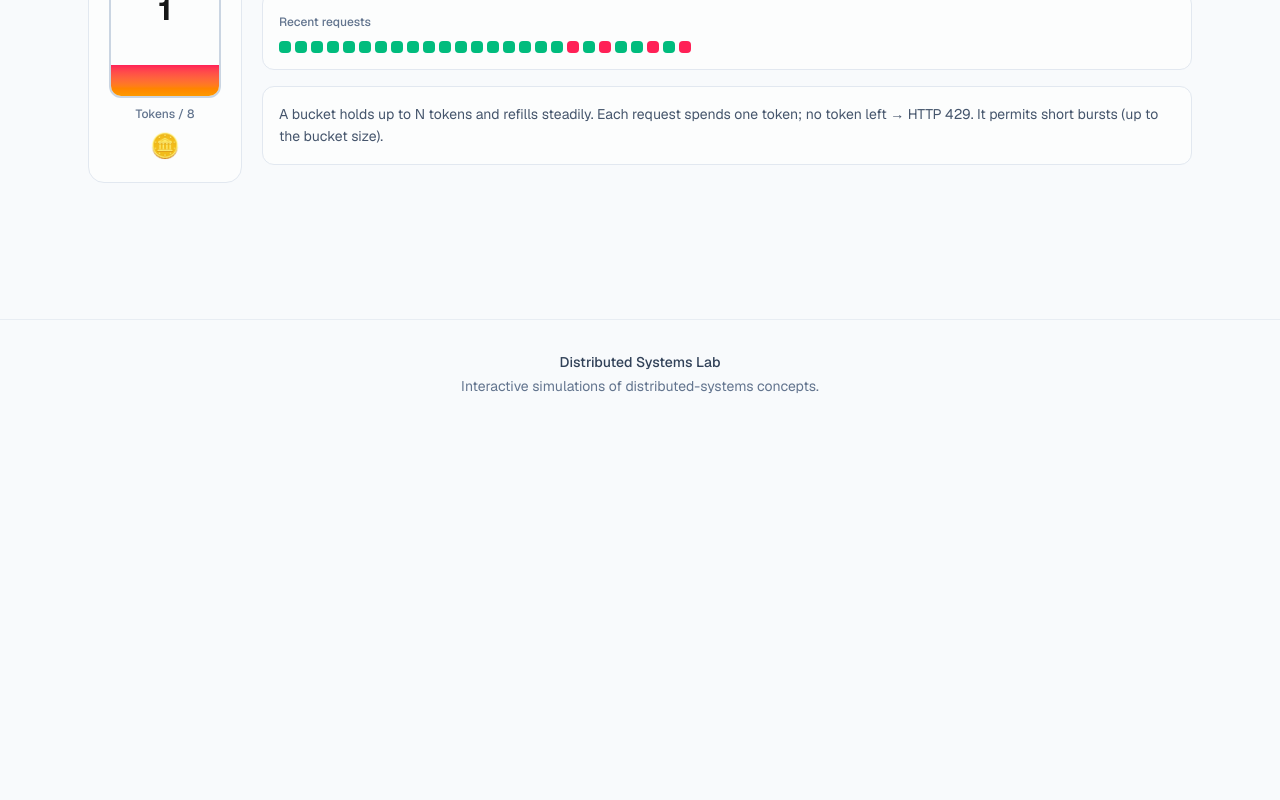
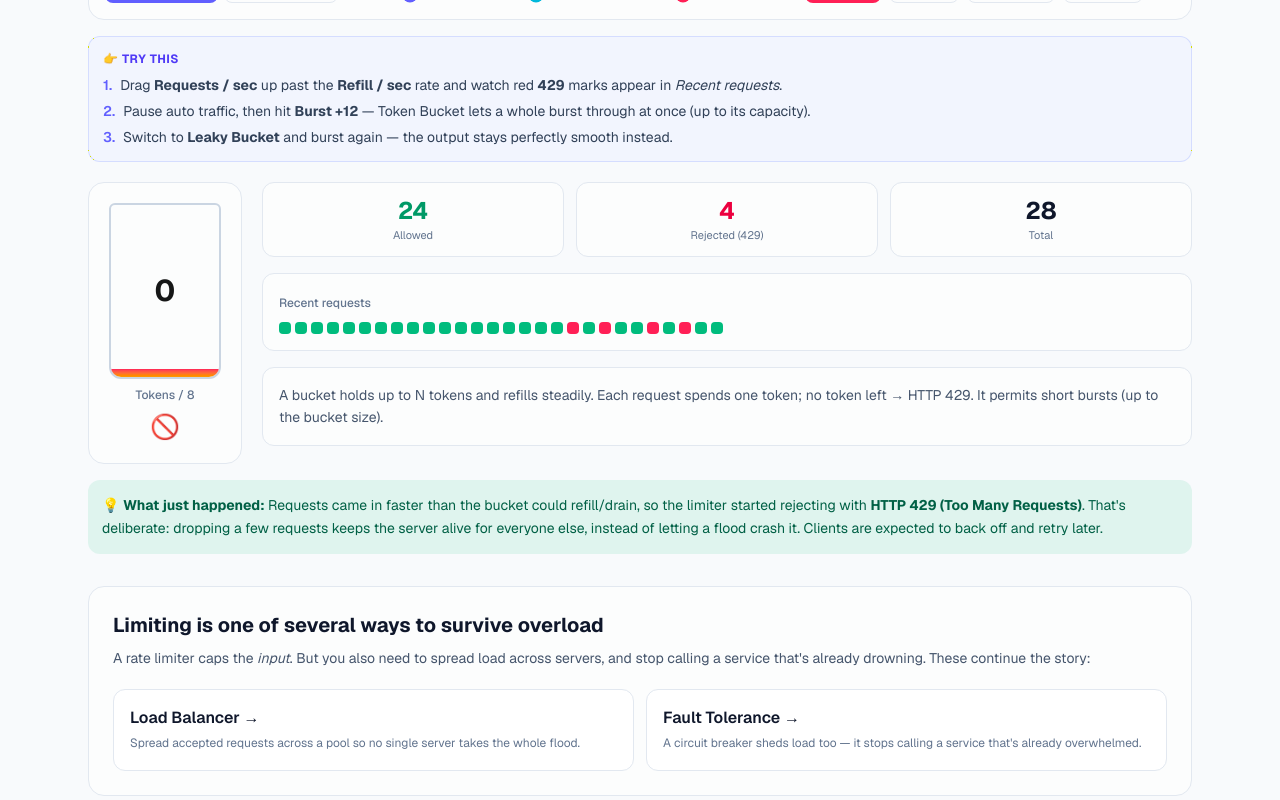
Before and after one commit to yazon551-byte/ds, a Next.js app: page /labs/rate-limiter in a window 1280 px wide. Shown: the part 520-1320 px from the top of the page. Before the commit the page ends 948 px from the top, so only its background shows below. Built offline with nearby package versions, Linux system fonts and the light colour scheme.

Commit message:
Rate Limiter: guided UX (mission tracker, Try-this, 429/bucket reveals, next-steps)

```diff
--- a/src/components/labs/rate-limiter-lab.tsx
+++ b/src/components/labs/rate-limiter-lab.tsx
@@ -1,8 +1,10 @@
 "use client";
 
 import { useCallback, useEffect, useRef, useState } from "react";
+import Link from "next/link";
 import { useApp } from "@/components/providers";
 import { LabShell } from "@/components/lab-shell";
+import { TryIt, Aha, MissionTracker } from "@/components/labs/ux";
 import type { Localized } from "@/lib/types";
 
 type Algo = "token" | "leaky";
@@ -56,6 +58,10 @@ export function RateLimiterLab() {
   const [reqRate, setReqRate] = useState(DEFAULTS.reqRate);
   const [running, setRunning] = useState(true);
 
+  // ── gamification: overflow the limiter and compare the two algorithms ─
+  const [missions, setMissions] = useState({ rejected: false, burst: false, compared: false });
+  const allDone = missions.rejected && missions.burst && missions.compared;
+
   const algoRef = useRef(algo);
   const capRef = useRef(capacity);
   const rateRef = useRef(rate);
@@ -93,6 +99,7 @@ export function RateLimiterLab() {
       } else {
         rejectedRef.current++;
         pushRecent(false);
+        setMissions((m) => (m.rejected ? m : { ...m, rejected: true }));
       }
     } else {
       if (queueRef.current < capRef.current) {
@@ -101,6 +108,7 @@ export function RateLimiterLab() {
       } else {
         rejectedRef.current++;
         pushRecent(false); // overflow
+        setMissions((m) => (m.rejected ? m : { ...m, rejected: true }));
       }
     }
   }, []);
@@ -186,17 +194,27 @@ export function RateLimiterLab() {
       title={{ en: "Rate Limiter", ar: "محدّد المعدّل" }}
       difficulty="Intermediate"
       intro={{
-        en: "Protect a server from being overwhelmed. Flood it with traffic and watch the limiter let requests through or reject them with HTTP 429. Token Bucket allows short bursts; Leaky Bucket forces a perfectly steady output.",
-        ar: "احمِ الخادم من الإغراق. أغرقه بالترافيك وشاهد المحدِّد يسمح للطلبات أو يرفضها بـ HTTP 429. «دلو الرموز» يسمح بدفعات قصيرة؛ و«الدلو المثقوب» يفرض خرجاً ثابتاً تماماً.",
+        en: "The problem: clients (or a runaway script) can send far more requests than your server can handle, and a flood takes everyone down. The fix is a rate limiter standing at the door: it lets requests through up to a set rate and rejects the rest with HTTP 429 — sacrificing a few to protect the many. Token Bucket allows short bursts; Leaky Bucket forces a perfectly steady output. Run the three experiments below to feel the difference.",
+        ar: "المشكلة: العملاء (أو سكربت فالت) ممكن يبعتوا طلبات أكتر بكتير مما يتحمّل الخادم، والطوفان بيوقّع الكل. الحل محدّد معدّل واقف عالباب: بيسمح للطلبات لحدّ معدّل معيّن ويرفض الباقي بـ HTTP 429 — بيضحّي بالقليل ليحمي الكثير. «دلو الرموز» بيسمح بدفعات قصيرة؛ و«الدلو المثقوب» بيفرض خرج ثابت تماماً. جرّب التجارب الثلاث تحت لتحسّ بالفرق.",
       }}
     >
+      {/* ── Sticky mission tracker ────────────────────────────── */}
+      <MissionTracker
+        title="Experiments"
+        missions={[
+          { label: "Trigger a 429", done: missions.rejected },
+          { label: "Fire a burst", done: missions.burst },
+          { label: "Compare both buckets", done: missions.compared },
+        ]}
+      />
+
       {/* ── Controls ─────────────────────────────────────────── */}
       <div className="flex flex-wrap items-end gap-5 rounded-2xl border border-slate-200 bg-white/60 p-4 dark:border-white/10 dark:bg-white/[0.03]">
         <div className="flex flex-col gap-1.5">
           <span className="text-xs font-medium text-slate-500 dark:text-slate-400">{tr(L.algo)}</span>
           <div className="flex gap-1.5">
             {(["token", "leaky"] as Algo[]).map((a) => (
-              <button key={a} type="button" onClick={() => { setAlgo(a); }} className={["rounded-lg px-3 py-2 text-sm font-medium transition-colors", algo === a ? "bg-indigo-500 text-white" : "border border-slate-200 text-slate-700 hover:bg-slate-100 dark:border-white/10 dark:text-slate-200 dark:hover:bg-white/5"].join(" ")}>
+              <button key={a} type="button" onClick={() => { setAlgo(a); if (a === "leaky") setMissions((m) => (m.compared ? m : { ...m, compared: true })); }} className={["rounded-lg px-3 py-2 text-sm font-medium transition-colors", algo === a ? "bg-indigo-500 text-white" : "border border-slate-200 text-slate-700 hover:bg-slate-100 dark:border-white/10 dark:text-slate-200 dark:hover:bg-white/5"].join(" ")}>
                 {a === "token" ? tr(L.token) : tr(L.leaky)}
               </button>
             ))}
@@ -221,10 +239,18 @@ export function RateLimiterLab() {
             {running ? `⏸ ${tr(L.pause)}` : `▶ ${tr(L.auto)}`}
           </button>
           <button type="button" onClick={() => sendMany(1)} className="rounded-lg border border-slate-200 px-3 py-2 text-sm font-semibold text-slate-700 hover:bg-slate-100 dark:border-white/10 dark:text-slate-200 dark:hover:bg-white/5">{tr(L.send1)}</button>
-          <button type="button" onClick={() => sendMany(12)} className="rounded-lg border border-slate-200 px-3 py-2 text-sm font-semibold text-slate-700 hover:bg-slate-100 dark:border-white/10 dark:text-slate-200 dark:hover:bg-white/5">{tr(L.burst)}</button>
+          <button type="button" onClick={() => { sendMany(12); setMissions((m) => (m.burst ? m : { ...m, burst: true })); }} className="rounded-lg border border-slate-200 px-3 py-2 text-sm font-semibold text-slate-700 hover:bg-slate-100 dark:border-white/10 dark:text-slate-200 dark:hover:bg-white/5">{tr(L.burst)}</button>
           <button type="button" onClick={reset} className="rounded-lg border border-slate-200 px-3 py-2 text-sm font-semibold text-slate-500 hover:bg-slate-100 dark:border-white/10 dark:text-slate-400 dark:hover:bg-white/5">↺ {tr(L.reset)}</button>
         </div>
       </div>
+
+      <TryIt
+        items={[
+          <>Drag <b>{tr(L.reqRate)}</b> up past the <b>{isToken ? tr(L.refill) : tr(L.leak)}</b> rate and watch red <b>429</b> marks appear in <i>{tr(L.recent)}</i>.</>,
+          <>Pause auto traffic, then hit <b>{tr(L.burst)}</b> — Token Bucket lets a whole burst through at once (up to its capacity).</>,
+          <>Switch to <b>{tr(L.leaky)}</b> and burst again — the output stays perfectly smooth instead.</>,
+        ]}
+      />
 
       {/* ── Bucket + stats ───────────────────────────────────── */}
       <div className="mt-5 grid grid-cols-1 gap-5 sm:grid-cols-[auto_1fr]">
@@ -272,6 +298,61 @@ export function RateLimiterLab() {
           </p>
         </div>
       </div>
+
+      <Aha show={missions.rejected}>
+        Requests came in faster than the bucket could refill/drain, so the limiter started
+        rejecting with <b>HTTP 429 (Too Many Requests)</b>. That&apos;s deliberate: dropping a few
+        requests keeps the server alive for everyone else, instead of letting a flood crash it.
+        Clients are expected to back off and retry later.
+      </Aha>
+      <Aha show={missions.compared}>
+        Same flood, two shapes. <b>Token Bucket</b> saves up unused capacity, so it can let a
+        sudden burst straight through (great for bursty-but-fair traffic). <b>Leaky Bucket</b>
+        drains at a fixed rate no matter what, so the output is perfectly steady — it never
+        lets a burst reach the server. Pick bursty-friendly vs strictly-smooth based on what
+        you&apos;re protecting.
+      </Aha>
+
+      {/* ── Closing: what to explore next ─────────────────────── */}
+      <section
+        className={[
+          "mt-8 rounded-2xl border p-6 transition-colors",
+          allDone
+            ? "border-emerald-400/40 bg-emerald-500/5"
+            : "border-slate-200 bg-white/60 dark:border-white/10 dark:bg-white/[0.03]",
+        ].join(" ")}
+      >
+        <h2 className="text-xl font-bold text-slate-900 dark:text-white">
+          {allDone ? "🎉 You've shed load and compared both buckets." : "Limiting is one of several ways to survive overload"}
+        </h2>
+        <p className="mt-2 text-sm leading-relaxed text-slate-600 dark:text-slate-400">
+          A rate limiter caps the <i>input</i>. But you also need to spread load across servers,
+          and stop calling a service that&apos;s already drowning. These continue the story:
+        </p>
+        <div className="mt-5 grid grid-cols-1 gap-3 sm:grid-cols-2">
+          {[
+            {
+              fix: "Load Balancer",
+              desc: "Spread accepted requests across a pool so no single server takes the whole flood.",
+              href: "/labs/load-balancer",
+            },
+            {
+              fix: "Fault Tolerance",
+              desc: "A circuit breaker sheds load too — it stops calling a service that's already overwhelmed.",
+              href: "/labs/fault-tolerance",
+            },
+          ].map((s) => (
+            <Link
+              key={s.fix}
+              href={s.href}
+              className="group rounded-xl border border-slate-200 bg-white p-4 transition-all hover:-translate-y-1 hover:border-indigo-300 hover:shadow-lg hover:shadow-indigo-500/10 dark:border-white/10 dark:bg-white/[0.03] dark:hover:border-indigo-400/40"
+            >
+              <p className="font-semibold text-slate-900 dark:text-white">{s.fix} →</p>
+              <p className="mt-1 text-xs leading-relaxed text-slate-500 dark:text-slate-400">{s.desc}</p>
+            </Link>
+          ))}
+        </div>
+      </section>
     </LabShell>
   );
 }
```
